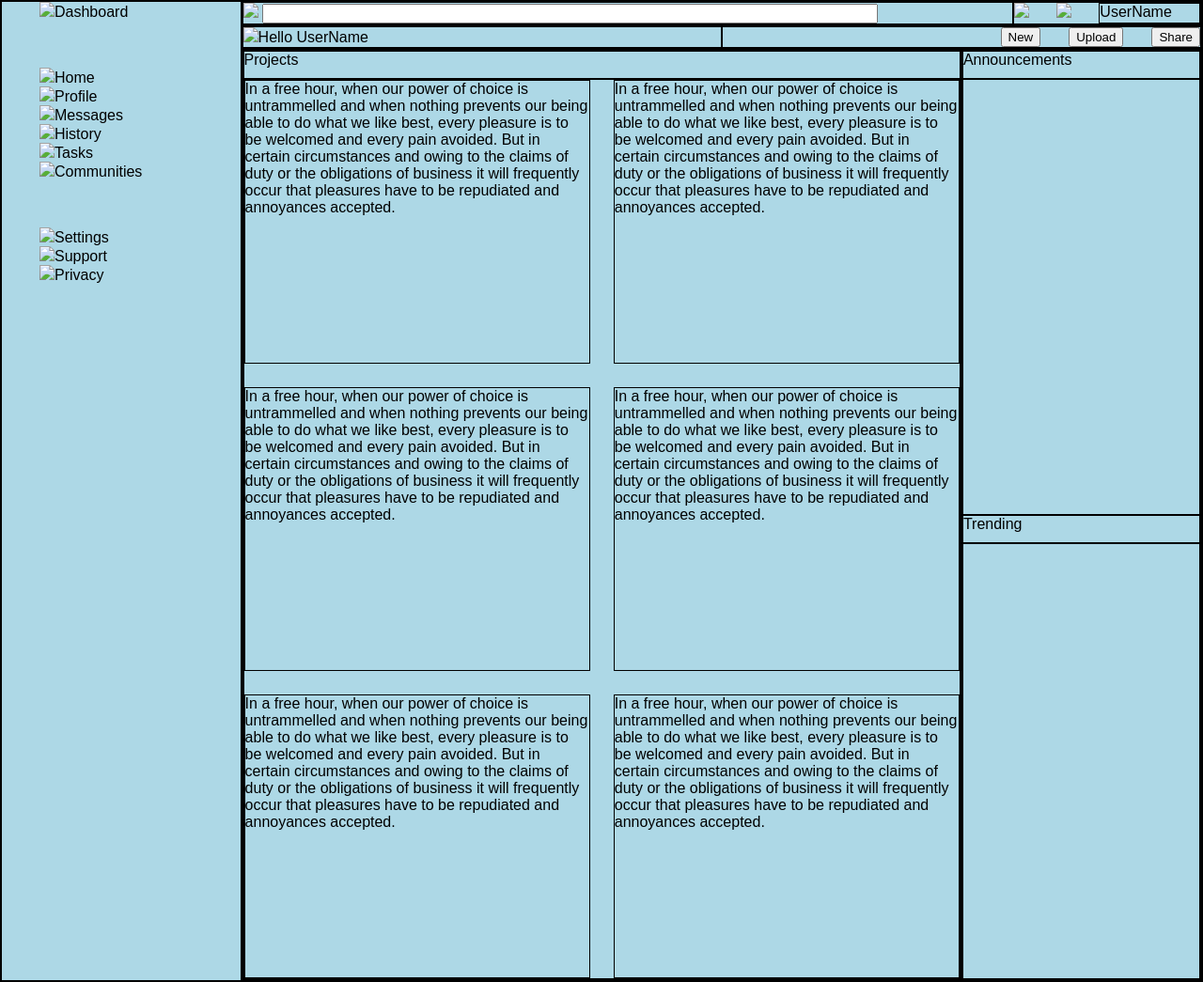
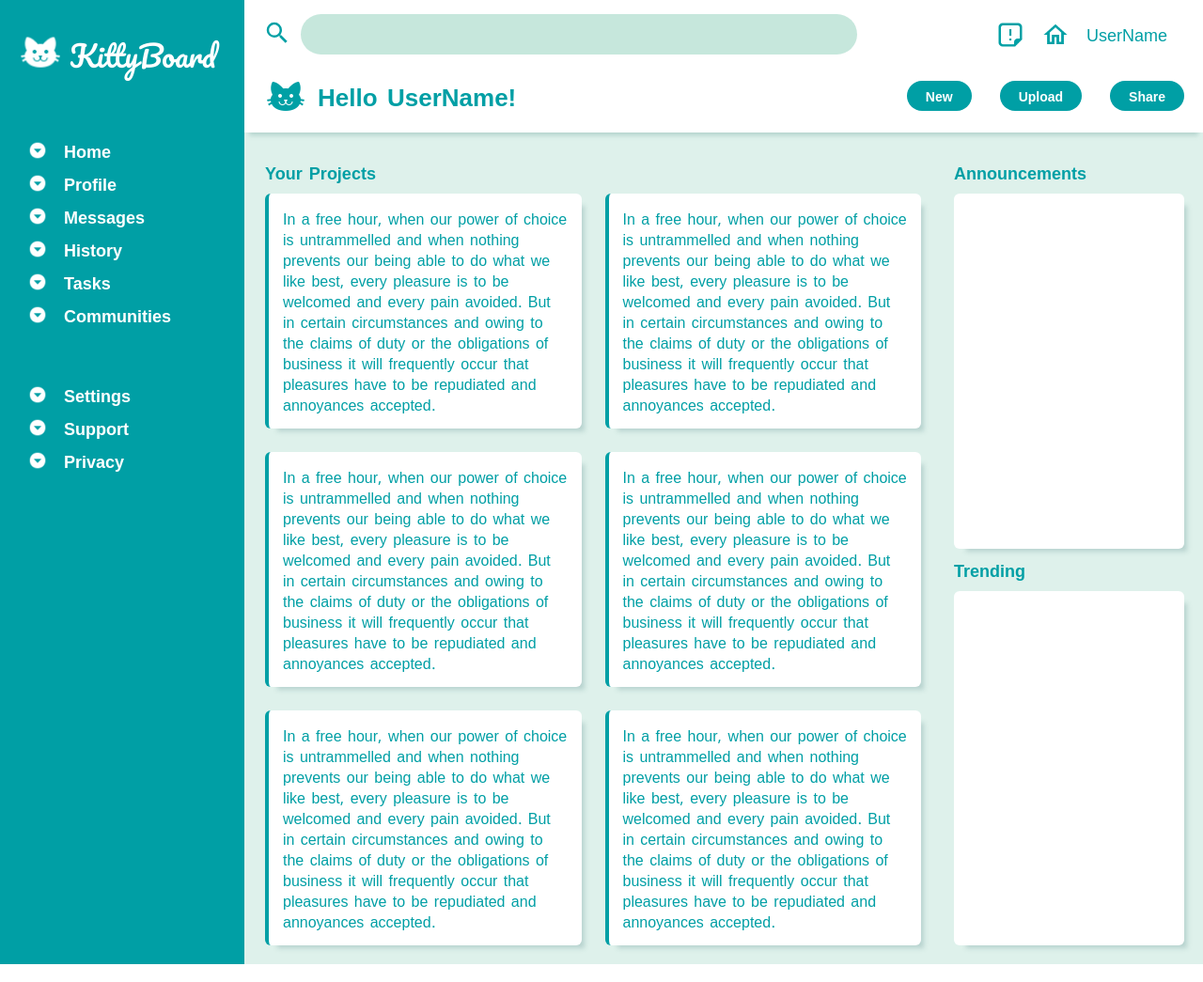
Before and after one commit to naouuud/dashboard, a plain HTML site: page index.html in a window 1280 px wide. Shown: the whole page at 94% size. Drawn offline with Linux system fonts and the light colour scheme.

Commit message:
Finished layout except cards

```diff
--- a/index.html
+++ b/index.html
@@ -5,7 +5,7 @@
     <meta charset="UTF-8">
     <meta http-equiv="X-UA-Compatible" content="IE=edge">
     <meta name="viewport" content="width=device-width, initial-scale=1.0">
-    <title>Dashboard</title>
+    <title>KittyBoard: Home</title>
     <link rel="stylesheet" href="style.css">
     <script src="script.js" defer></script>
 </head>
@@ -13,39 +13,41 @@
 <body>
     <div class="container">
         <div class="sidebar">
-            <ul class="menu">
-                <li class="menu-item"><img src="" alt=" ">Dashboard</li>
+            <ul class="logo">
+                <li class="menu-item"><img src="cat (1).png" alt=" "></li>
+                <li>KittyBoard</li>
             </ul>
             <ul class="menu">
-                <li class="menu-item"><img src="" alt=" ">Home</li>
-                <li class="menu-item"><img src="" alt=" ">Profile</li>
-                <li class="menu-item"><img src="" alt=" ">Messages</li>
-                <li class="menu-item"><img src="" alt=" ">History</li>
-                <li class="menu-item"><img src="" alt=" ">Tasks</li>
-                <li class="menu-item"><img src="" alt=" ">Communities</li>
+                <li class="menu-item"><img src="arrow-down-drop-circle.png" alt=" ">Home</li>
+                <li class="menu-item"><img src="arrow-down-drop-circle.png" alt=" ">Profile</li>
+                <li class="menu-item"><img src="arrow-down-drop-circle.png" alt=" ">Messages</li>
+                <li class="menu-item"><img src="arrow-down-drop-circle.png" alt=" ">History</li>
+                <li class="menu-item"><img src="arrow-down-drop-circle.png" alt=" ">Tasks</li>
+                <li class="menu-item"><img src="arrow-down-drop-circle.png" alt=" ">Communities</li>
             </ul>
             <ul class="menu">
-                <li class="menu-item"><img src="" alt=" ">Settings</li>
-                <li class="menu-item"><img src="" alt=" ">Support</li>
-                <li class="menu-item"><img src="" alt=" ">Privacy</li>
+                <li class="menu-item"><img src="arrow-down-drop-circle.png" alt=" ">Settings</li>
+                <li class="menu-item"><img src="arrow-down-drop-circle.png" alt=" ">Support</li>
+                <li class="menu-item"><img src="arrow-down-drop-circle.png" alt=" ">Privacy</li>
             </ul>
         </div>
         <div class="header">
             <div class="search-bar">
                 <form action="">
-                    <label for="search"><img src="" alt=" "></label>
+                    <label for="search"><img src="magnify.svg" class="filter-blue" alt=" "></label>
                     <input type="search" name="search" id="search">
                 </form>
             </div>
             <div class="user-info">
-                <img src="" alt=" ">
-                <img src="" alt=" ">
+                <img src="sticker-alert-outline.png" class="filter-blue" alt=" ">
+                <img src="home-outline.png" class="filter-blue" alt=" ">
                 <div>UserName</div>
             </div>
         </div>
         <div class="nav">
-            <div>
-                <img src="" alt=" ">Hello UserName
+            <div class="greeting">
+                <img src="cat.png" class="filter-blue" alt=" ">
+                <p>Hello UserName!</p>
             </div>
             <div class="buttons">
                 <button>New</button>
@@ -55,7 +57,7 @@
         </div>
         <div class="content">
             <div class="projects">
-                <div class="projects-title">Projects</div>
+                <div class="title">Your Projects</div>
                 <div class="articles">
                     <div class="article"></div>
                     <div class="article"></div>
@@ -66,9 +68,9 @@
                 </div>
             </div>
             <div class="news">
-                <div class="announcements-title">Announcements</div>
+                <div class="title">Announcements</div>
                 <div class="announcements"></div>
-                <div class="trending-title">Trending</div>
+                <div class="title">Trending</div>
                 <div class="trending"></div>
             </div>
         </div>
--- a/style.css
+++ b/style.css
@@ -1,48 +1,121 @@
+@import url('https://fonts.googleapis.com/css2?family=Noto+Sans+Wancho&family=Pacifico&display=swap');
+
 * {
     margin: 0;
-    font-family: sans-serif;
+    font-family: 'Noto Sans Wancho', sans-serif;
 }
 
 ul {
     list-style-type: none;
+    padding-left: 0;
 }
 
-div {
-    background: lightblue;
-    border: 1px solid black;
+.filter-blue {
+    filter: invert(42%) sepia(66%) saturate(1082%) hue-rotate(144deg) brightness(94%) contrast(100%);;
 }
 
 .container {
     display: grid;
-    grid-template-columns: 1fr 4fr;
+    grid-template-columns: auto 1fr;
 }
 
 .sidebar {
-    min-width: 150px;
+    min-width: 200px;
     grid-row: 1 / 4;
     display: grid;
     grid-template-rows: repeat(3, max-content);
     align-items: start;
     gap: 50px;
+    background-color: #009fa5;
+    color: white;
+    padding: 30px 30px;
+    font-size: 18px;
+    font-weight: bold;
+}
+
+.sidebar .logo {
+    font-size: 31px;
+    display: grid;
+    grid-template-columns: auto auto;
+    justify-content: left;
+    align-items: center;
+}
+
+.sidebar .logo li {
+    font-family: 'Pacifico', sans-serif;
+    font-weight: normal;
+}
+
+.sidebar .logo img {
+    height: 50px;
+    margin-left: -12px;
+    margin-right: 6px;
+    margin-bottom: -6px;
+}
+
+.sidebar li {
+    margin-bottom: 10px;
+}
+
+.menu li img {
+    height: 20px;
+    margin-right: 18px;
+    margin-bottom: -2px;
 }
 
 .header {
     display: grid;
     grid-template-columns: 1fr 200px;
+    padding: 15px 20px 10px 20px;
+    align-items: center;
 }
 
 .header input {
     width: 80%;
+    font-size: 18px;
+    padding: 10px 20px;
+    border: none;
+    border-radius: 30px;
+    outline: none;
+    background-color: #0596683a;
+}
+
+.header img {
+    height: 30px;
+}
+
+.search-bar form {
+    display: grid;
+    grid-template-columns: auto 1fr;
+    align-items: center;
+    gap: 10px;
 }
 
 .user-info {
+    color: #009fa5;
     display: grid;
     grid-template-columns: repeat(3, auto);
+    align-items: center;
+    font-size: 18px;
 }
 
 .nav {
     display: grid;
     grid-template-columns: 1fr 1fr;
+    padding: 10px 20px 15px 20px;
+    color: #009fa5;
+    align-items: center;
+    box-shadow: 0 8px 5px -5px rgba(116, 158, 158, 0.356);
+}
+
+.nav .greeting {
+    font-size: 26px;
+    font-weight: bold;
+    display: grid;
+    grid-template-columns: auto auto;
+    justify-content: left;
+    align-items: center;
+    gap: 10px;
 }
 
 .nav div.buttons {
@@ -52,14 +125,36 @@ div {
     gap: 30px;
 }
 
+.nav button {
+    border: none;
+    outline: none;
+    border-radius: 20px;
+    background-color: #009fa5;
+    font-size: 14px;
+    font-weight: bold;
+    color: white;
+    padding: 7px 20px;
+}
+
 .content {
     display: grid;
     grid-template-columns: 3fr 1fr;
+    padding: 30px 20px 20px 20px;
+    background-color: #05966821;
+}
+
+.content .title {
+    color: #009fa5;
+    font-size: 18px;
+    font-weight: bold;
 }
 
 .projects {
     display: grid;
-    grid-template-rows: 30px 1fr;
+    grid-template-rows: auto 1fr;
+    padding-left: 2px;
+    margin-right: 35px;
+    gap: 10px;
 }
 
 .articles {
@@ -69,10 +164,27 @@ div {
 }
 
 .article {
-    min-height: 300px;
+    min-height: 200px;
+    background-color: white;
+    padding: 15px 15px;
+    color: #009fa5;
+    font-size: 16px;
+    border-left: 4px solid #009fa5;
+    border-radius: 6px;
+    box-shadow: 8px 8px 5px -5px rgba(116, 158, 158, 0.356);
 }
 
 .news {
     display: grid;
-    grid-template-rows: 30px 1fr 30px 1fr;
+    grid-template-rows: auto 1fr auto 1fr;
+    gap: 10px;
 }
+
+.announcements, .trending {
+    background-color: white;
+    padding: 15px 15px;
+    color: #009fa5;
+    font-size: 16px;
+    border-radius: 6px;
+    box-shadow: 8px 8px 5px -5px rgba(116, 158, 158, 0.356);
+}
```
Also changed, not shown: arrow-down-drop-circle.png (added), cat (1).png (added), cat.png (added), home-outline.png (added), magnify.svg (added), sticker-alert-outline.png (added).
